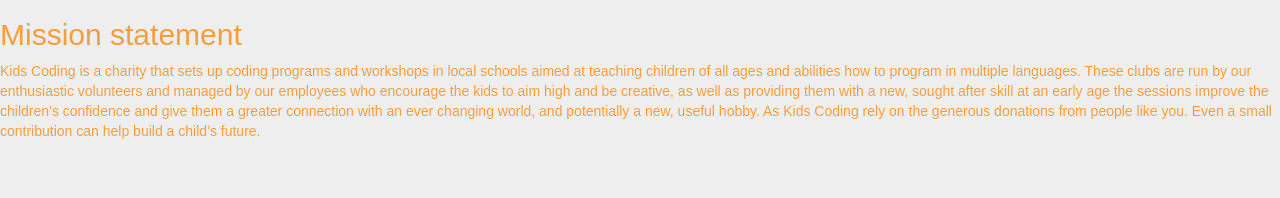
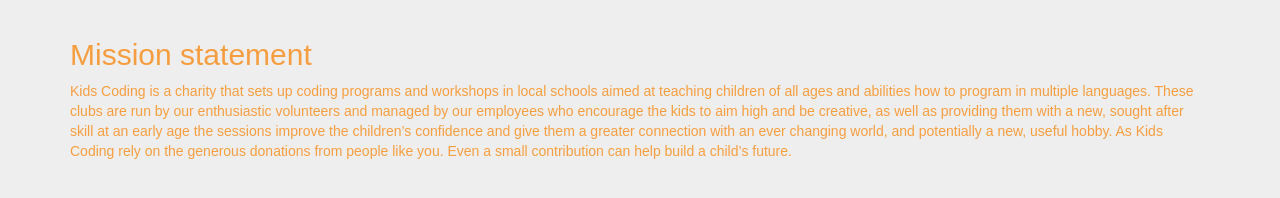
Before and after one commit to YJoe/KidsCoding2, a plain HTML site: page pages/AboutUs.html in a window 1280 px wide. Shown: the part 54-252 px from the top of the page. Drawn offline with nearby package versions, Linux system fonts and the light colour scheme.

Commit message:
About us with container marketing

```diff
--- a/pages/AboutUs.html
+++ b/pages/AboutUs.html
@@ -43,15 +43,15 @@
 </nav>
 
 <!--TEXT-->
-<div>
-    <h2 class="pos_right headingText"> Mission statement</h2>
-    <p class = "info subHeadingText">Kids Coding is a charity that sets up coding programs and workshops in local schools aimed at teaching children of all ages and abilities how to program in multiple languages.
+<div class="container marketing">
+    <div>
+        <h2 class="pos_right headingText"> Mission statement</h2>
+        <p class = "info subHeadingText">Kids Coding is a charity that sets up coding programs and workshops in local schools aimed at teaching children of all ages and abilities how to program in multiple languages.
 
-        These clubs are run by our enthusiastic volunteers and managed by our employees who encourage the kids to aim high and be creative, as well as providing them with a new, sought after skill at an early age the sessions improve the children’s confidence and give them a greater connection with an ever changing world, and potentially a new, useful hobby.
+            These clubs are run by our enthusiastic volunteers and managed by our employees who encourage the kids to aim high and be creative, as well as providing them with a new, sought after skill at an early age the sessions improve the children’s confidence and give them a greater connection with an ever changing world, and potentially a new, useful hobby.
 
-        As Kids Coding rely on the generous donations from people like you. Even a small contribution can help build a child’s future.</p>
-
-
+            As Kids Coding rely on the generous donations from people like you. Even a small contribution can help build a child’s future.</p>
+    </div>
 </div>
 
 </body>
```
